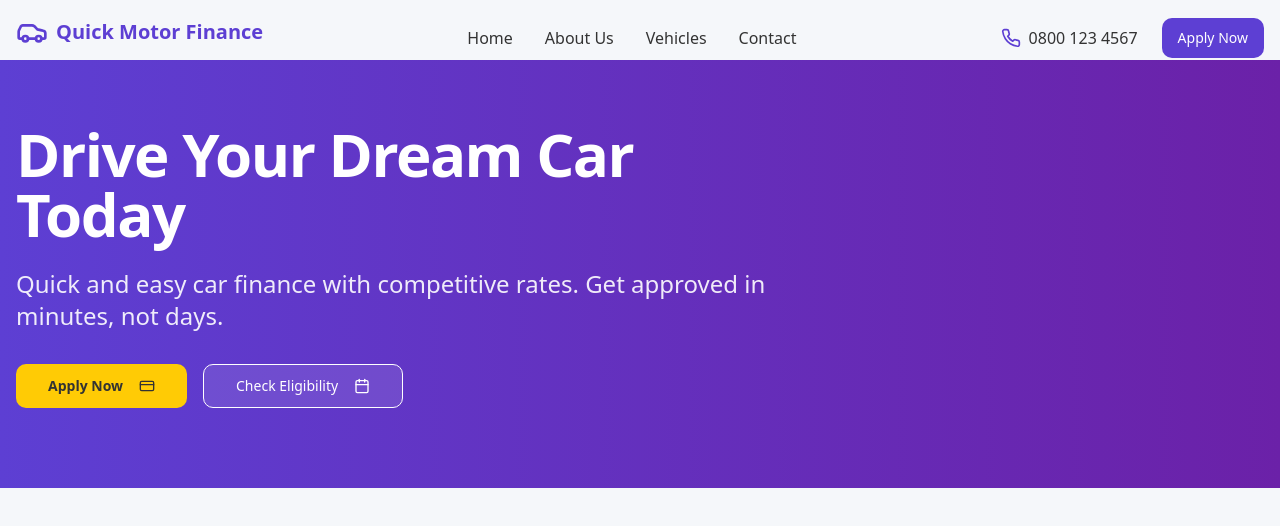
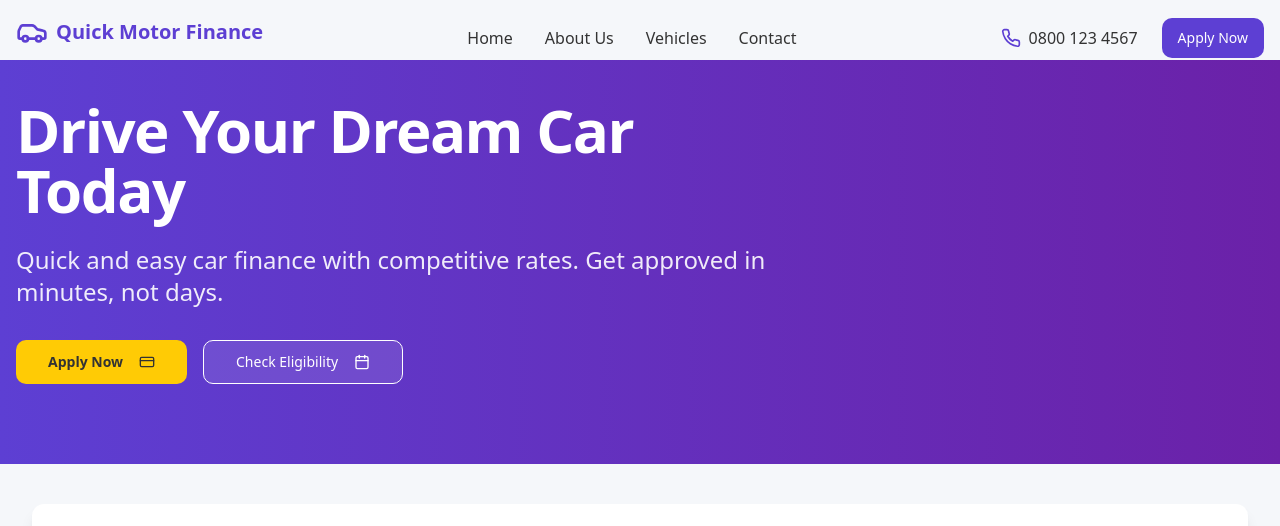
Before and after one commit to Outbound121/sleek-car-funding-96, a React (Vite) app: page / in a window 1280 px wide. Shown: the top 526 px of the page. Built offline with nearby package versions, Linux system fonts and the light colour scheme.

Commit message:
Reduce padding above title
Reduced the padding above the "Drive Your Dream Car Today" title in the hero section.

```diff
--- a/src/components/FinanceHeader.tsx
+++ b/src/components/FinanceHeader.tsx
@@ -75,7 +75,7 @@ export const FinanceHeader = () => {
       )}
 
       {/* Hero Banner */}
-      <div className="pt-16 pb-20 bg-gradient-to-r from-qmf-purple to-purple-800 text-white">
+      <div className="pt-10 pb-20 bg-gradient-to-r from-qmf-purple to-purple-800 text-white">
         <div className="container mx-auto px-4">
           <div className="max-w-3xl">
             <h1 className="text-4xl md:text-5xl lg:text-6xl font-bold mb-6">
```
